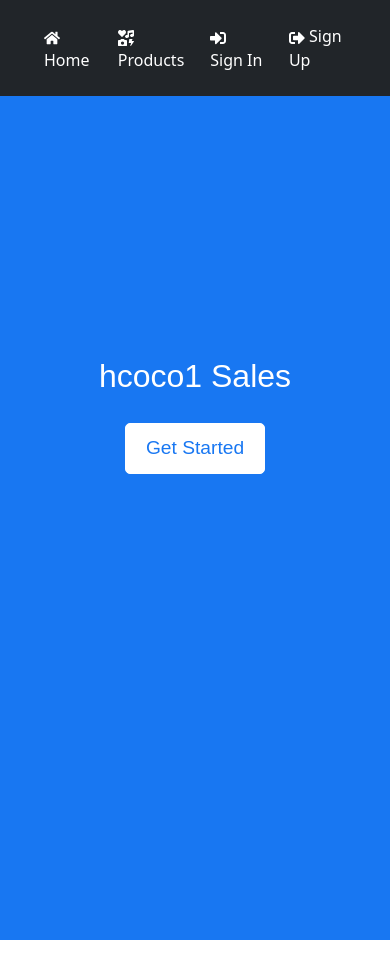
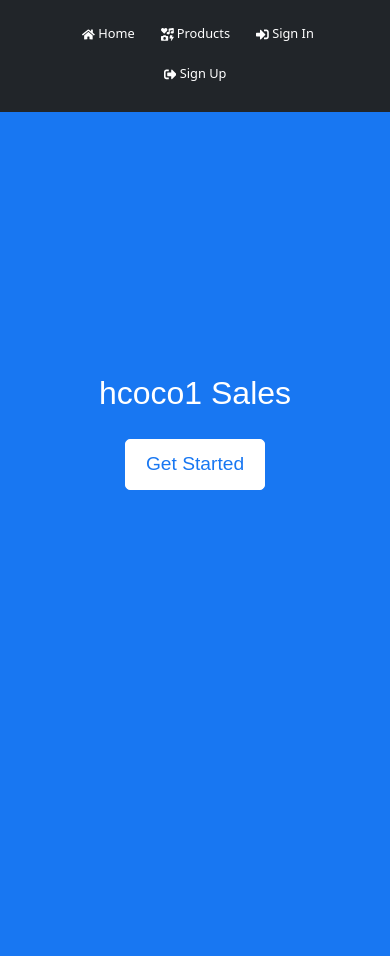
Before and after one commit to hcoco1/e-commerce-2, a React (Create React App) app in the folder client/: page / in a window 390 px wide. Built offline with nearby package versions, Linux system fonts and the light colour scheme; no server answers.

Commit message:
navBar updated

```diff
--- a/client/src/components/NavBar.css
+++ b/client/src/components/NavBar.css
@@ -28,3 +28,22 @@
     text-decoration: none;
     color: white;
   }
+
+
+
+/* Media Query for screens below 768px width */
+@media (max-width: 768px) {
+  .navbar-nav {
+      flex-wrap: wrap;
+      align-items: center;
+      justify-content: center; /* Allow wrapping of items */
+  }
+
+  .nav-link {
+      font-size: 0.8rem; /* Decrease the font size */
+  }
+
+  .nav-item {
+      margin-bottom: 5px;  /* Add some margin to the bottom so wrapped items have space */
+  }
+}
```
